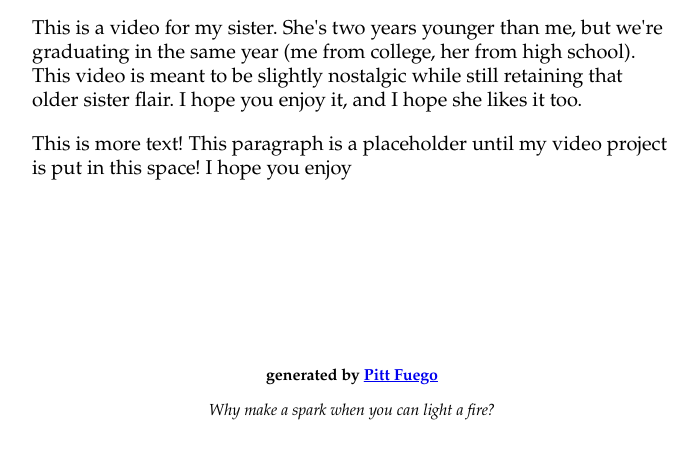
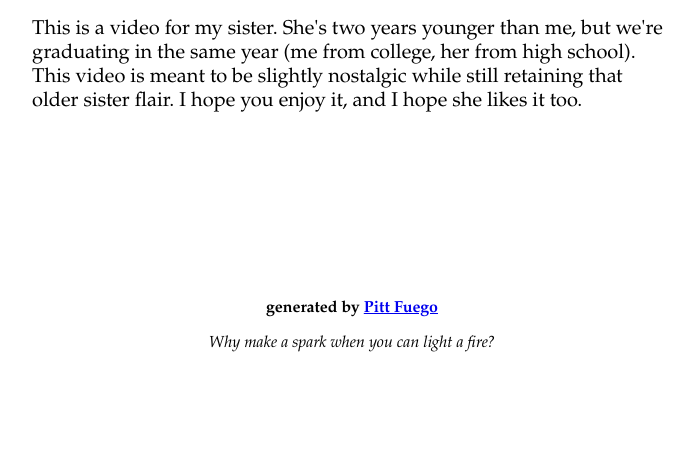
Before and after one commit to kraynes8/digitalmediasite, a plain HTML site: page index.html in a window 1280 px wide. Shown: the part 3602-4061 px from the top of the page, without its empty margins (288-986 px from the left). Drawn offline with Linux system fonts and the light colour scheme.

Commit message:
Update index.html

```diff
--- a/index.html
+++ b/index.html
@@ -136,7 +136,6 @@ So let's cut this thing open – using "tmesis" as the Ancient Greeks would call
 
 FUN FACT: "Lorem ipsum", "Lorem ipsum" was hacked out of Cicero's "De finibus bonorum et malorum," developers made it non-sensical. So while you will probably never write as well as Cicero, you can always improve upon "Lorem ipsum." -->
 
-  <p>This is more text! This paragraph is a placeholder until my video project is put in this space! I hope you enjoy</p>
 </div>
 
   <div id="logo">
```
